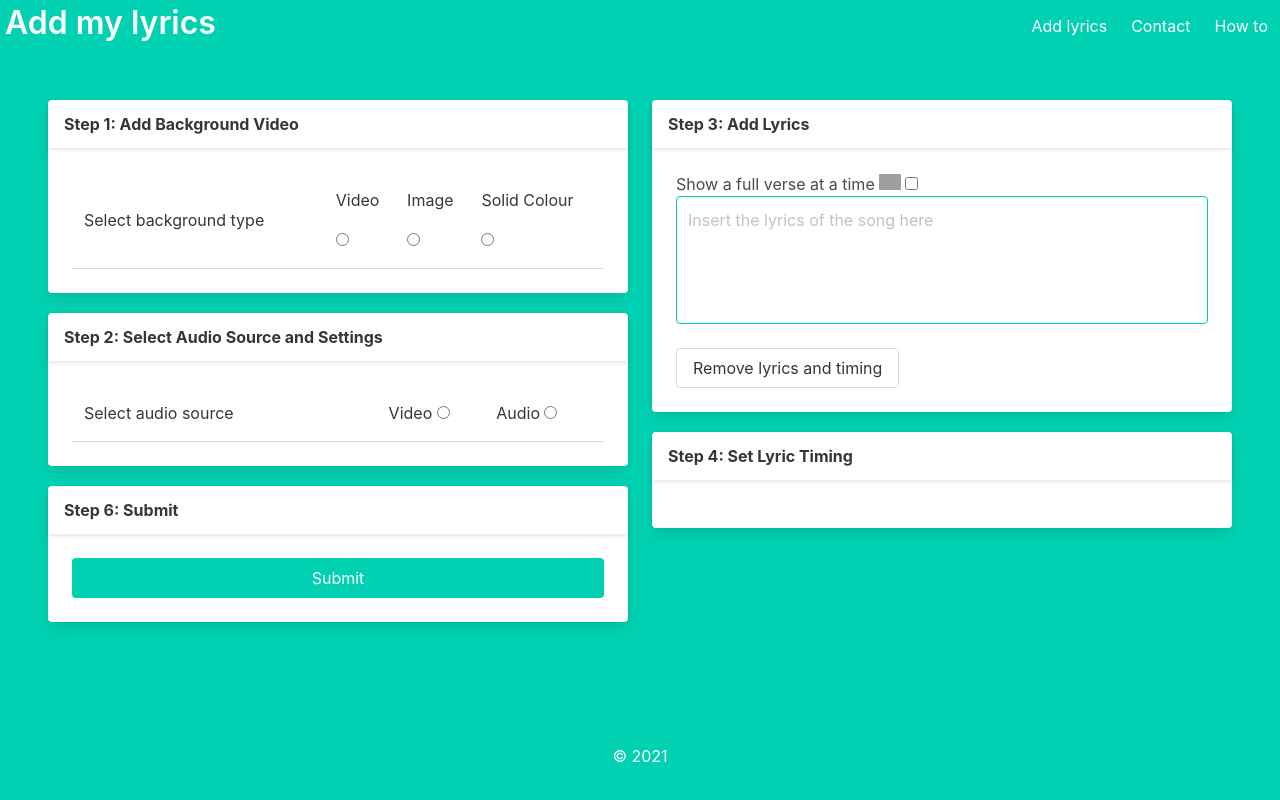
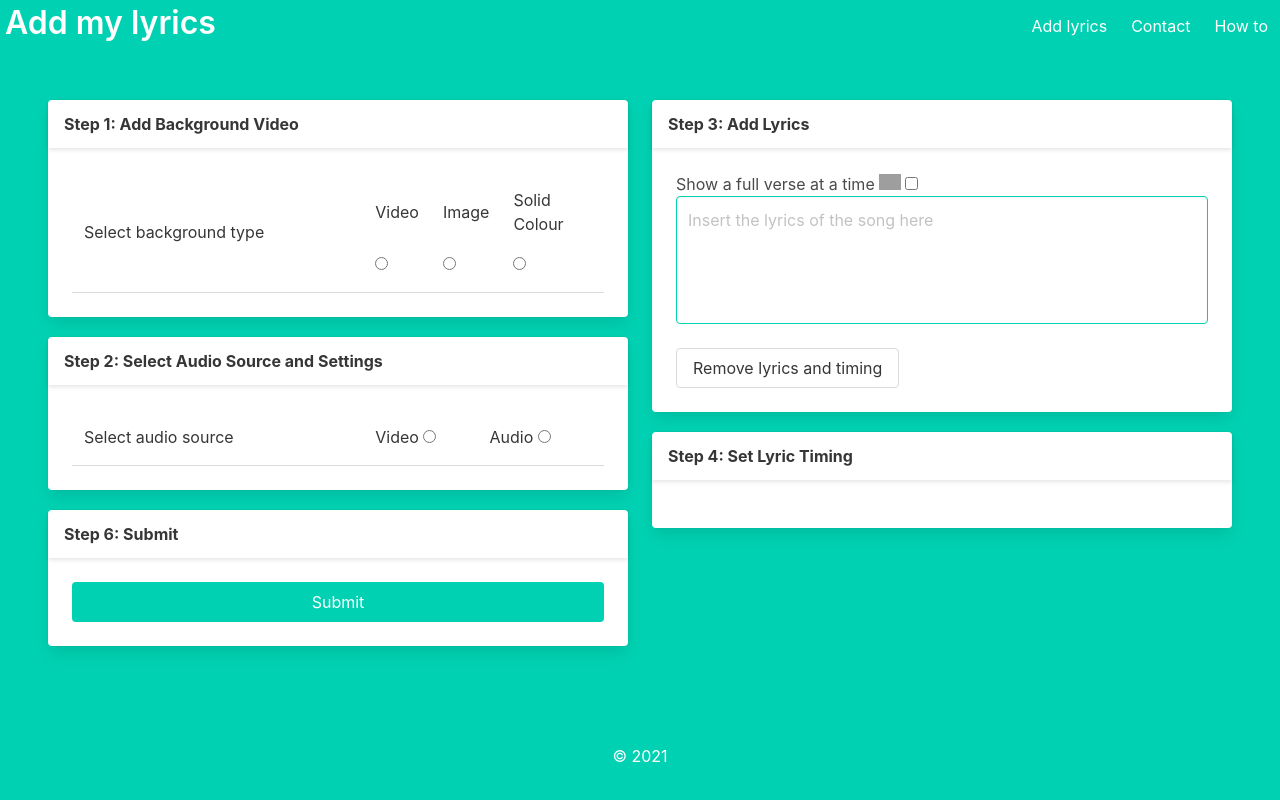
Before and after one commit to DoduRH/RenderWebsite, a Python web app: template Website/templates/video.html in a window 1280 px wide. Run offline with Jinja, Linux system fonts and the light colour scheme; the template is opened without the code that fills it, so the values that code supplies are empty; some libraries are stand-ins or nearby versions; grey boxes are pictures that could not be loaded.

Commit message:
Improved formatting

```diff
--- a/Website/static/css/video.css
+++ b/Website/static/css/video.css
@@ -93,7 +93,11 @@
  }
 
  input[type=number] {
-   width: 4em;
+   width: 8em;
+ }
+
+ input[type=number].narrow {
+   width: 6em;
  }
 
  input.hide-arrows::-webkit-outer-spin-button,
--- a/Website/templates/video.html
+++ b/Website/templates/video.html
@@ -25,7 +25,12 @@
           </header>
           <div class="card-content">
             <div class="content">
-              <table id=tableVisual class="table">
+              <table id=tableVisual class="table" style="table-layout:fixed">
+                <colgroup>
+                  <col span="1">
+                  <col span="1" width=5%>
+                  <col span="1">
+                </colgroup>
                 <tr>
                   <td>
                     <label for="visualType">Select background type</label>
@@ -260,11 +265,11 @@
           </header>
           <div class="card-content">
             <div class="content">
-              <table id=tableAudio class="table">
+              <table id=tableAudio class="table" style="table-layout:fixed">
                 <colgroup>
-                  <col span="1" width=50%>
+                  <col span="1">
                   <col span="1" width=5%>
-                  <col span="1" width=45%>
+                  <col span="1">
                 </colgroup>
                 <tr>
                   <td>
@@ -505,7 +510,12 @@
           </header>
           <div class="card-content">
             <div class="content">
-              <table id=tableText width=100%>
+              <table id=tableText width=100% style="table-layout:fixed">
+                <colgroup>
+                  <col span="1">
+                  <col span="1" width=5%>
+                  <col span="1">
+                </colgroup>
                 <tr>
                   <td>
                     <label for="font_size">Font size</label>
@@ -522,7 +532,7 @@
                     <div class="field has-addons">
                       <p class="control">
                         <input type="number" id="font_size" name="font_size" min="1" value="60" max="1000" step="1"
-                          class="input is-small" required />
+                          class="input is-small narrow" required />
                       </p>
                     </div>
                   </td>
@@ -588,7 +598,7 @@
                     <div class="field has-addons">
                       <p class="control">
                         <input type="number" id="shadow_offset_x" name="shadow_offset_x" value="3" step="1" min="-2000"
-                          max="2000" class="input is-small" required />
+                          max="2000" class="input is-small narrow" required />
                       </p>
                       <p class="control">
                         <a class="button is-static is-small">
@@ -597,7 +607,7 @@
                       </p>
                       <p class="control">
                         <input type="number" id="shadow_offset_y" name="shadow_offset_y" value="3" step="1" min="-2000"
-                          max="2000" class="input is-small" required />
+                          max="2000" class="input is-small narrow" required />
                       </p>
                     </div>
                   </td>
@@ -647,7 +657,7 @@
                     <div class="field has-addons">
                       <p class="control">
                         <input type="number" id="text_width" name="text_width" min="0" value="90" max="100" step="1"
-                          class="button is-small" required />
+                          class="button is-small narrow" required />
                       </p>
                       <p class="control">
                         <a class="button is-static is-small">
```
